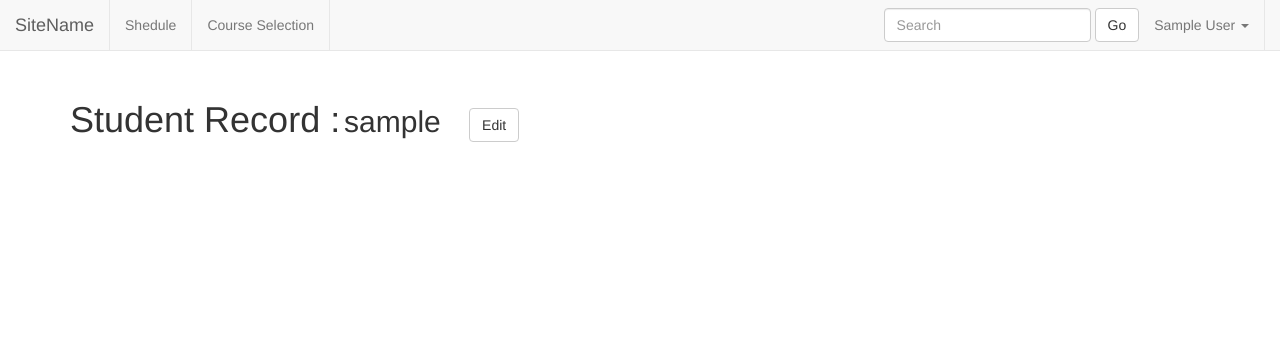
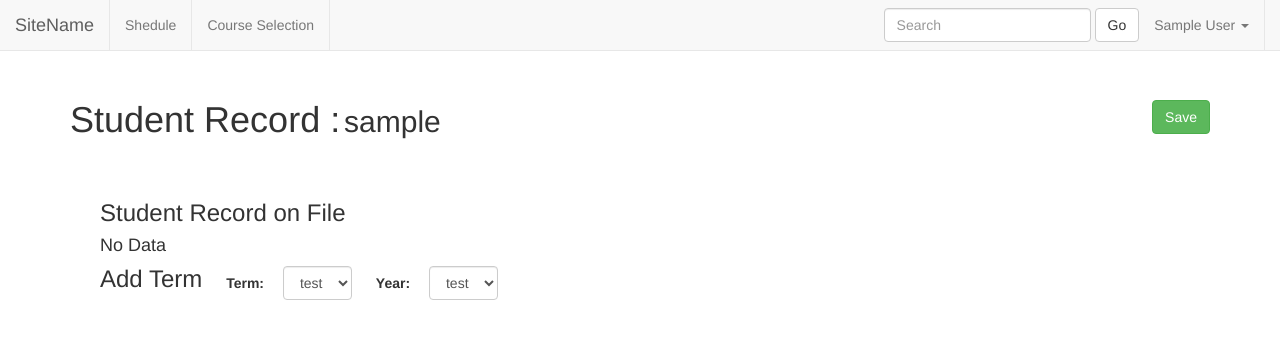
Before and after one commit to grodtron/SOEN341, a Django app: page /edit-student-record in a window 1280 px wide. Shown: the top 339 px of the page. Run offline with Django 3.2, Linux system fonts and the light colour scheme; a user stored in the database is signed in; tables that the repository leaves empty hold one stand-in row (values such as "Sample post"); some libraries are stand-ins or nearby versions.

Commit message:
Added student record edit page

```diff
--- a/home/templates/home/base.html
+++ b/home/templates/home/base.html
@@ -60,7 +60,7 @@
             <ul class="nav navbar-nav navbar-right">
                <li class="dropdown">
                <a class="dropdown-toggle" data-toggle="dropdown" href="#">
-                  {{ user.first_name }} {{ user.last_name}}
+                  {{ user.get_full_name}}
                   <span class="caret"></span>
                </a>
                <ul class="dropdown-menu">
--- a/home/templates/home/student-record-edit.html
+++ b/home/templates/home/student-record-edit.html
@@ -4,7 +4,36 @@
 <div class="container studentRecordContainer">
 	<h1 class="inline">Student Record :</h1>
 	<h2 class="inline">{{ user.username }} </h2>
-	<button class="btn btn-default editBtn">Edit</button>
+	<button class="btn btn-success right">Save</button>
+
+
+
 </div>
 
+<div class="container studentRecordInfoContainer">
+	<h3 class='inline'>Student Record on File</h3>
+
+	{% if studentrecords == None %}
+		<h4>No Data</h4>
+	{% else %}
+		<h4>Data</h4>
+	{% endif %}
+
+	<h3 class="inline">Add Term</h3>
+	<form class="form-inline inline" role="form" action="" method="get">
+		<div class="form-group">
+			<label class="control-label inline studentRecordLabel">Term:</label>
+			<select class="form-control">
+				<option value="">test</option>
+			</select>
+			<label class="control-label inline studentRecordLabel">Year:</label>
+			<select class="form-control">
+				<option value="">test</option>
+			</select>
+		</div>
+	</form>
+</div>
+
+
+
 {% endblock %}
--- a/home/views.py
+++ b/home/views.py
@@ -44,10 +44,19 @@ def course_selection(request):
 
 @login_required
 def edit_student_record(request):
+
   allterms = Term.objects.all()
   allyears = range(2010,2015)
+  try:
+      allstudentrecords = StudentRecord.Objects.all()
+  except NameError:
+      allstudentrecords = None
+
+
+
   context = {
     "terms" : list(allterms),
-    "years" : list(allyears)
+    "years" : list(allyears),
+    "studentrecords" : allstudentrecords
   }
   return render(request , 'home/student-record-edit.html' , context)
```
